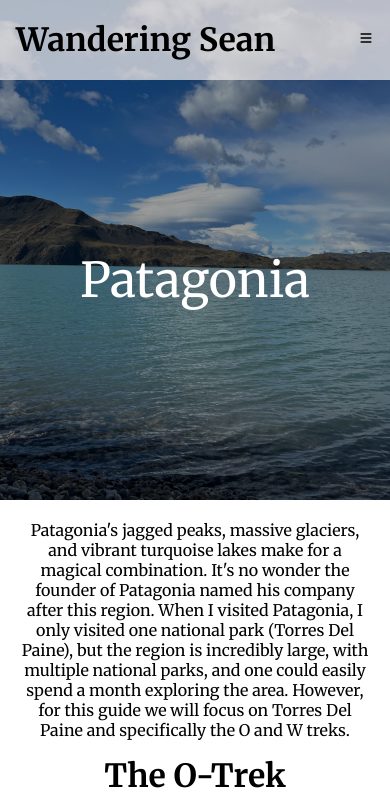
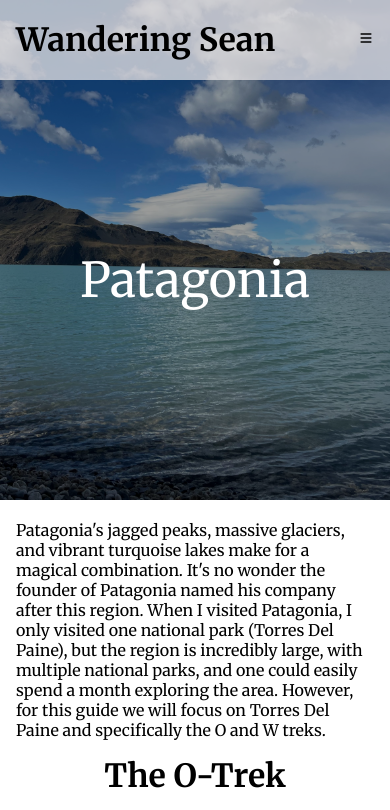
Before and after one commit to seanhyu/TravelBlog, a React (Create React App) app: page /patagonia in a window 390 px wide. Shown: the top 810 px of the page. Built offline with nearby package versions, Linux system fonts and the light colour scheme; the HTML template or start-up script is replaced by a standard one.

Commit message:
adjuusted text align

```diff
--- a/src/pages/locations/LocationsStyles.css
+++ b/src/pages/locations/LocationsStyles.css
@@ -47,17 +47,5 @@
         float: inline-start;
     }
 
-    .image-text p {
-        font-size: 1rem;
-    }
 
-    .all-text p{
-        text-align: center;
-        font-size: 1rem;
-    }
-
-    .bullets li {
-        font-size: 1rem;
-
-    }
 }
```
